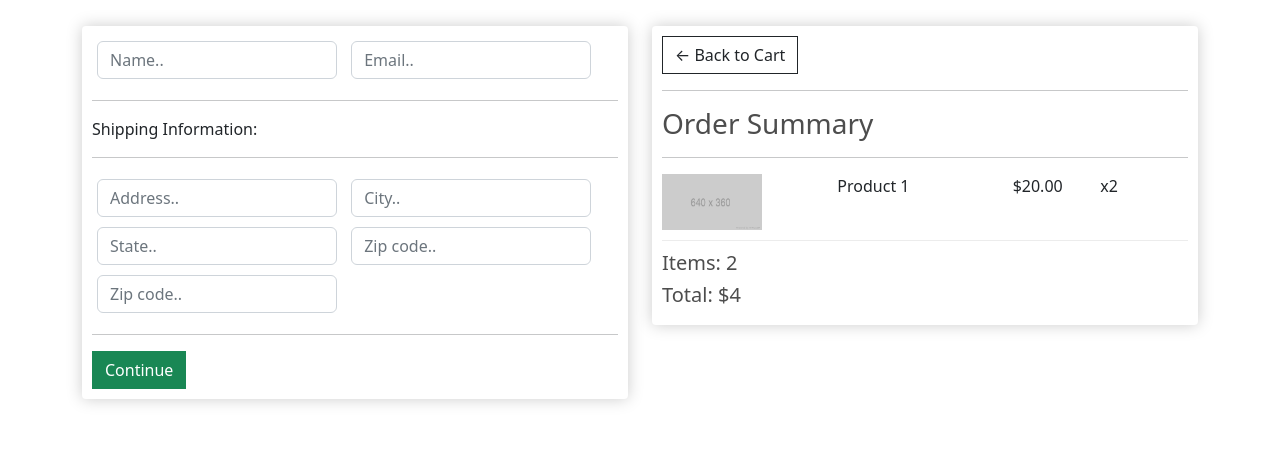
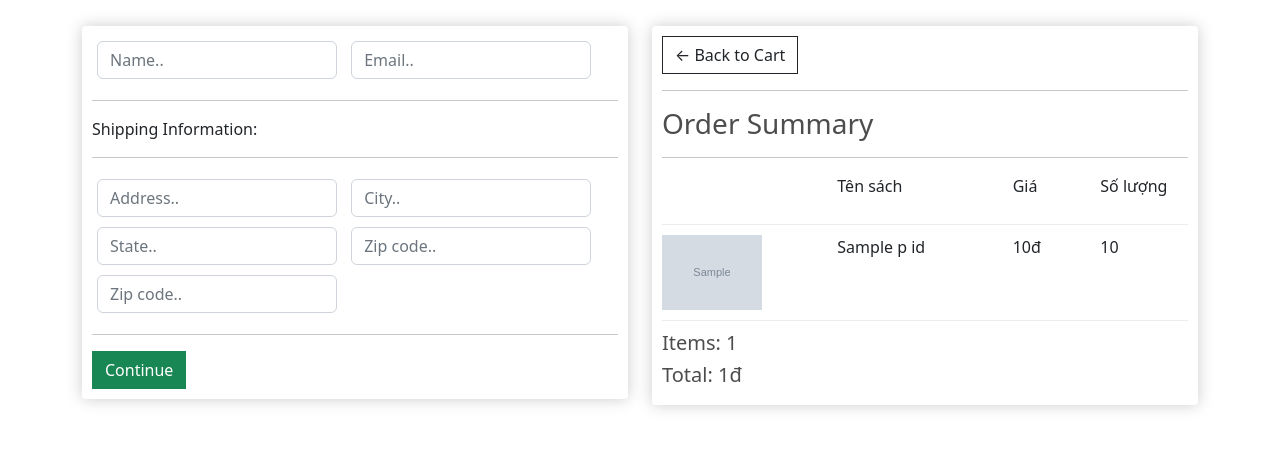
Before and after one commit to venhha/ProjectCNTT, a Django app: template bookstore/store/templates/store/checkout.html in a window 1280 px wide. Shown: the part 143-592 px from the top of the page. Run offline with Django 3.2, Linux system fonts and the light colour scheme; the template is opened without the code that fills it: most values are stand-ins (such as "Sample title", 1, 10 or a date in 2020); grey boxes marked "Sample" are stand-in pictures; some libraries are stand-ins or nearby versions.

Commit message:
update cart

```diff
--- a/bookstore/store/models.py
+++ b/bookstore/store/models.py
@@ -77,13 +77,16 @@ class Invoice(models.Model):
     date = models.DateField(auto_now=False, auto_now_add=True, null=True)
 
     def __str__(self):
-        return self.name
+        return self.cusID.cus_name
 
     def get_absolute_url(self):
         return reverse("invoice_detail", kwargs={"pk": self.pk})
+
+
 class Order(models.Model):
     oID = models.AutoField(primary_key=True)
     pID = models.ForeignKey(Product, on_delete=models.CASCADE, null=False)
+    iID = models.ForeignKey(Invoice, on_delete=models.CASCADE, null=True)
     quantity = models.IntegerField(null=False)
 
     @property
--- a/bookstore/store/templates/store/cart.html
+++ b/bookstore/store/templates/store/cart.html
@@ -8,10 +8,10 @@
       <table class="table">
         <tr>
           <th>
-            <h5>Items: <strong>3</strong></h5>
+            <h5>Items: <strong>{{total_items}}</strong></h5>
           </th>
           <th>
-            <h5>Total:<strong> $42</strong></h5>
+            <h5>Total: <strong>{{total_price}}đ</strong></h5>
           </th>
           <th>
             <a
--- a/bookstore/store/templates/store/checkout.html
+++ b/bookstore/store/templates/store/checkout.html
@@ -54,14 +54,24 @@
             <hr>
             <h3>Order Summary</h3>
             <hr>
+
             <div class="cart-row">
-                <div style="flex:2"><img class="row-image" src="{% static 'img/placeholder.png' %}"></div>
-                <div style="flex:2"><p>Product 1</p></div>
-                <div style="flex:1"><p>$20.00</p></div>
-                <div style="flex:1"><p>x2</p></div>
+                <div style="flex:2"><img class="row-image" src=""></div>
+                <div style="flex:2"><p>Tên sách</p></div>
+                <div style="flex:1"><p>Giá</p></div>
+                <div style="flex:1"><p>Số lượng</p></div>
             </div>
-            <h5>Items:   2</h5>
-            <h5>Total:   $4</h5>
+
+            {% for i in orders %}
+            <div class="cart-row">
+                <div style="flex:2"><img class="row-image" src="{{ i.pID.book_img.url}}"></div>
+                <div style="flex:2"><p>{{i.pID.book_name}}</p></div>
+                <div style="flex:1"><p>{{i.pID.book_price}}đ</p></div>
+                <div style="flex:1"><p>{{i.quantity}}</p></div>
+            </div>
+            {% endfor %}
+            <h5>Items: {{total_items}}</h5>
+            <h5>Total: {{total_price}}đ</h5>
         </div>
     </div>
 </div>
```
Also changed, not shown: bookstore/store/views.py (+18 -4 lines), README.md, bookstore/store/migrations/0010_order_iid.py (added).
